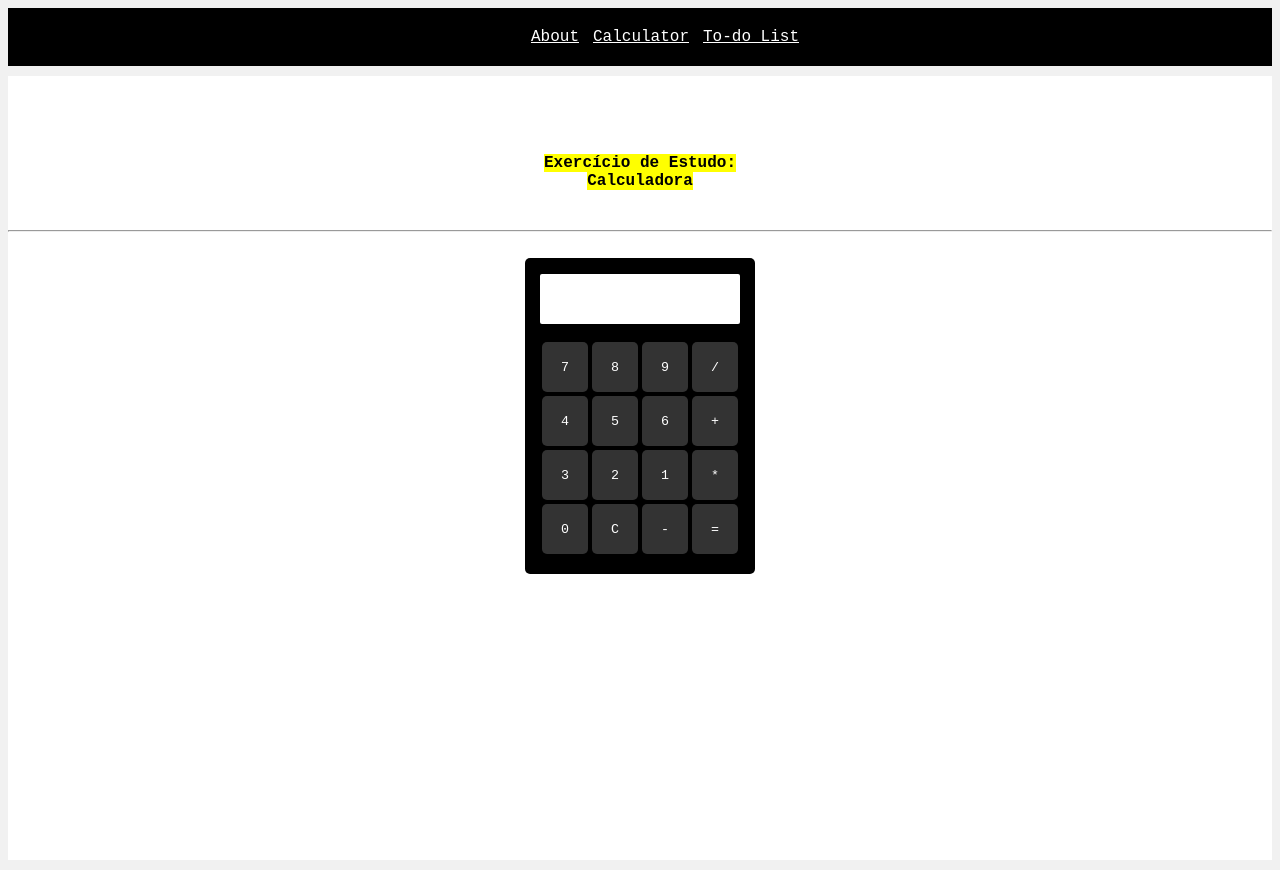
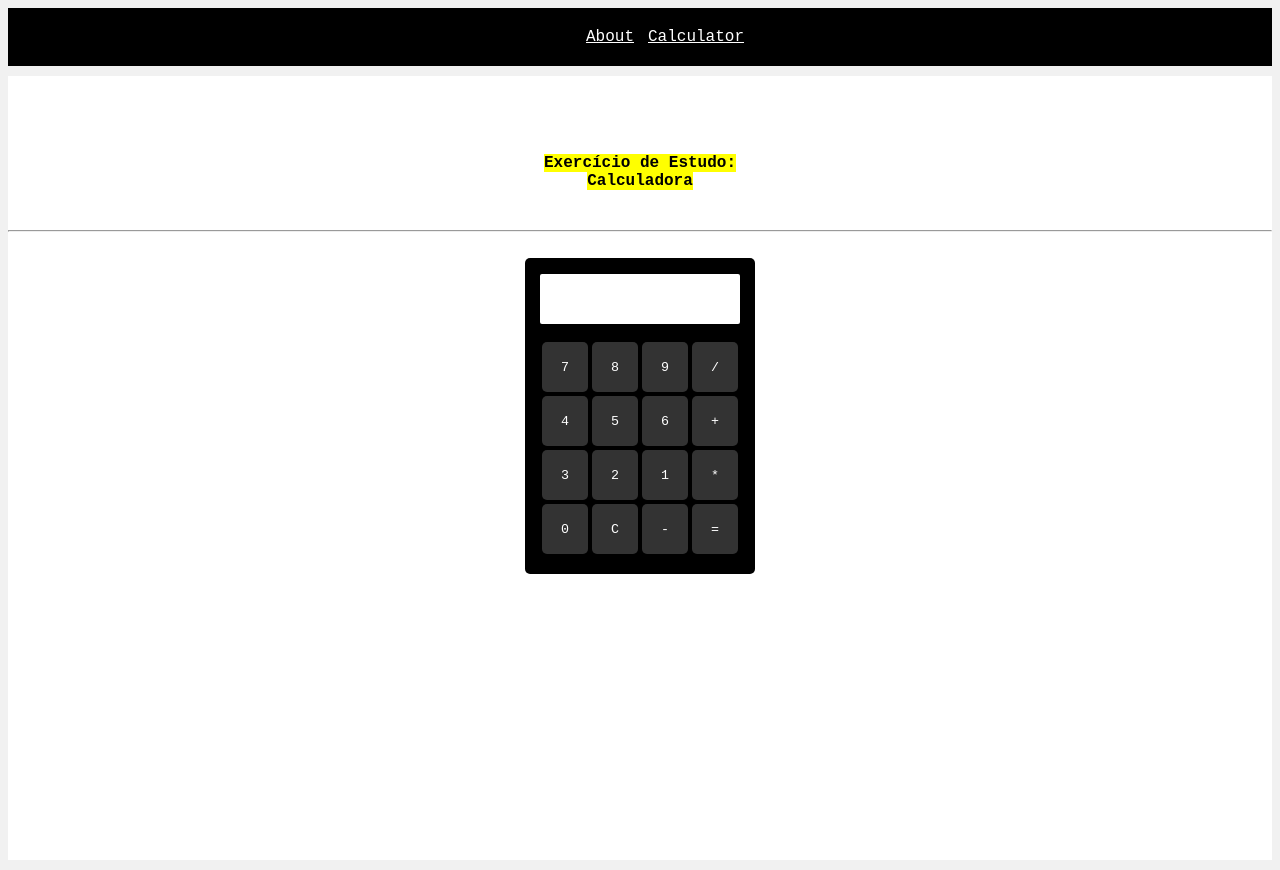
Before and after one commit to glauxinim/calculator, a plain HTML site: page index.html in a window 1280 px wide. Drawn offline with Linux system fonts and the light colour scheme.

Commit message:
Update index.html

```diff
--- a/index.html
+++ b/index.html
@@ -13,7 +13,6 @@
             <ul class="menu">
                 <li><a href="">About</a></li>
                 <li><a href="https://glauxinim.github.io/calculator/">Calculator</a></li>
-                <li><a href="">To-do List</a></li>
             </ul>
         </nav>
     </header>
```
